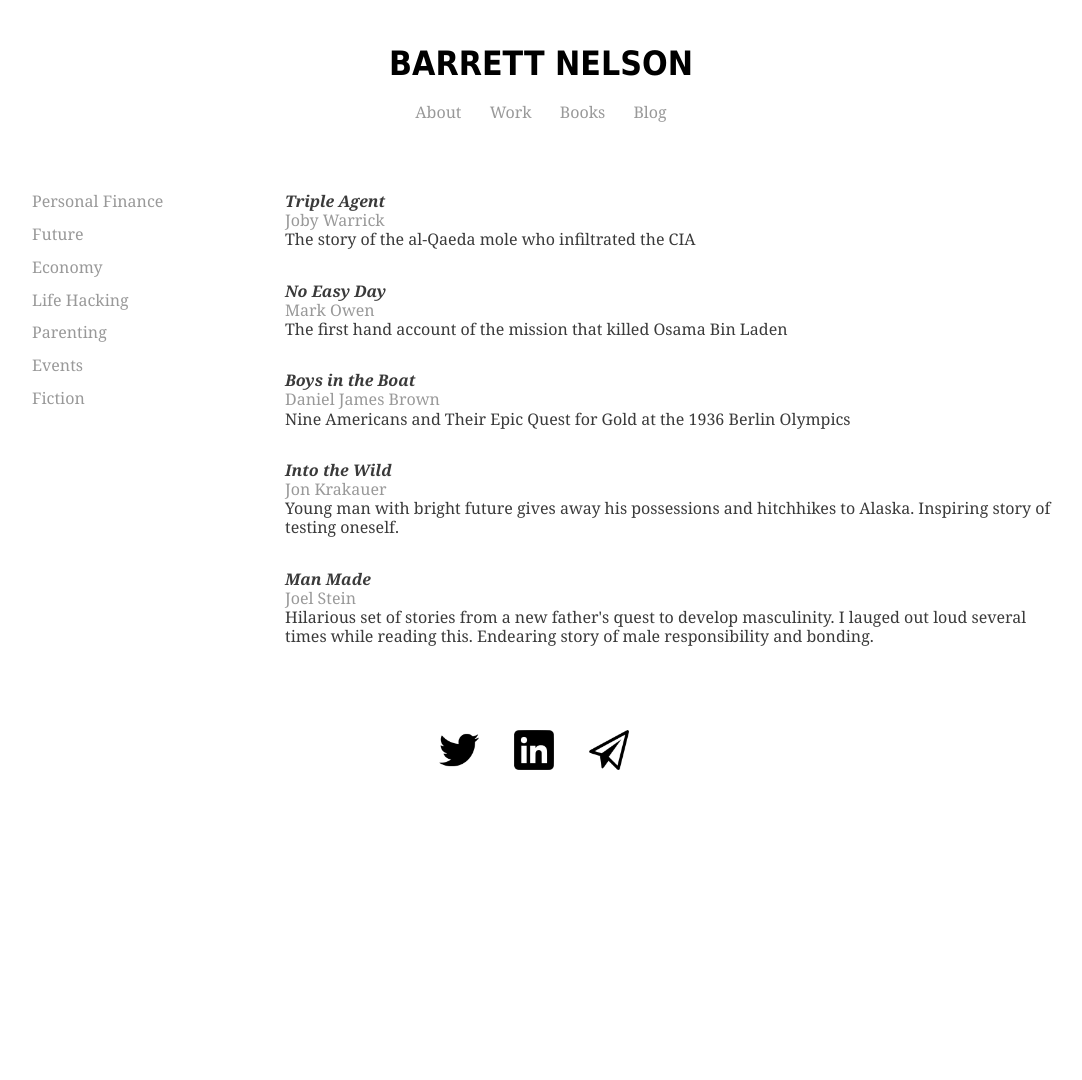
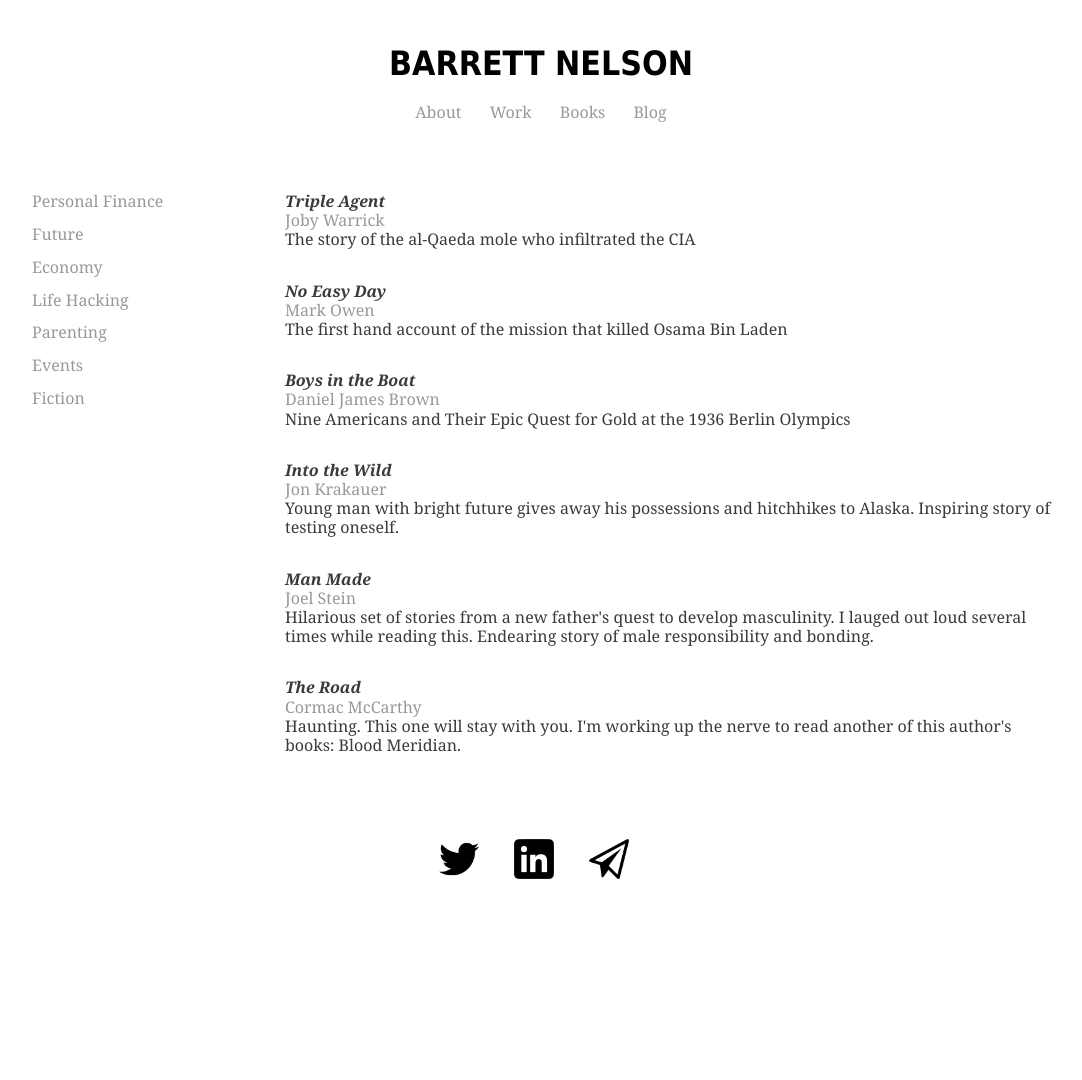
Before and after one commit to bstnel/bstnel.github.io, a Jekyll site: the page books/events/index.html, which Jekyll copies as it is, in a window 1280 px wide. Shown: the whole page, without its empty margins (99-1181 px from the left). Built offline with Jekyll 4.4.1, drawn with Linux system fonts in a browser that asks for light colours.

Commit message:
Update index.html

```diff
--- a/books/events/index.html
+++ b/books/events/index.html
@@ -70,6 +70,11 @@
 	  <h4>Joel Stein</h4>
 	  <h5>Hilarious set of stories from a new father's quest to develop masculinity. I lauged out loud several times while reading this. Endearing story of male responsibility and bonding.</h5>
 	      </p>
+<p>
+  <h3>The Road</h3>
+  <h4>Cormac McCarthy</h4>
+  <h5>Haunting. This one will stay with you. I'm working up the nerve to read another of this author's books: Blood Meridian. </h5>
+  </p>
 	</div>
 	<p>
 <h6>
```
